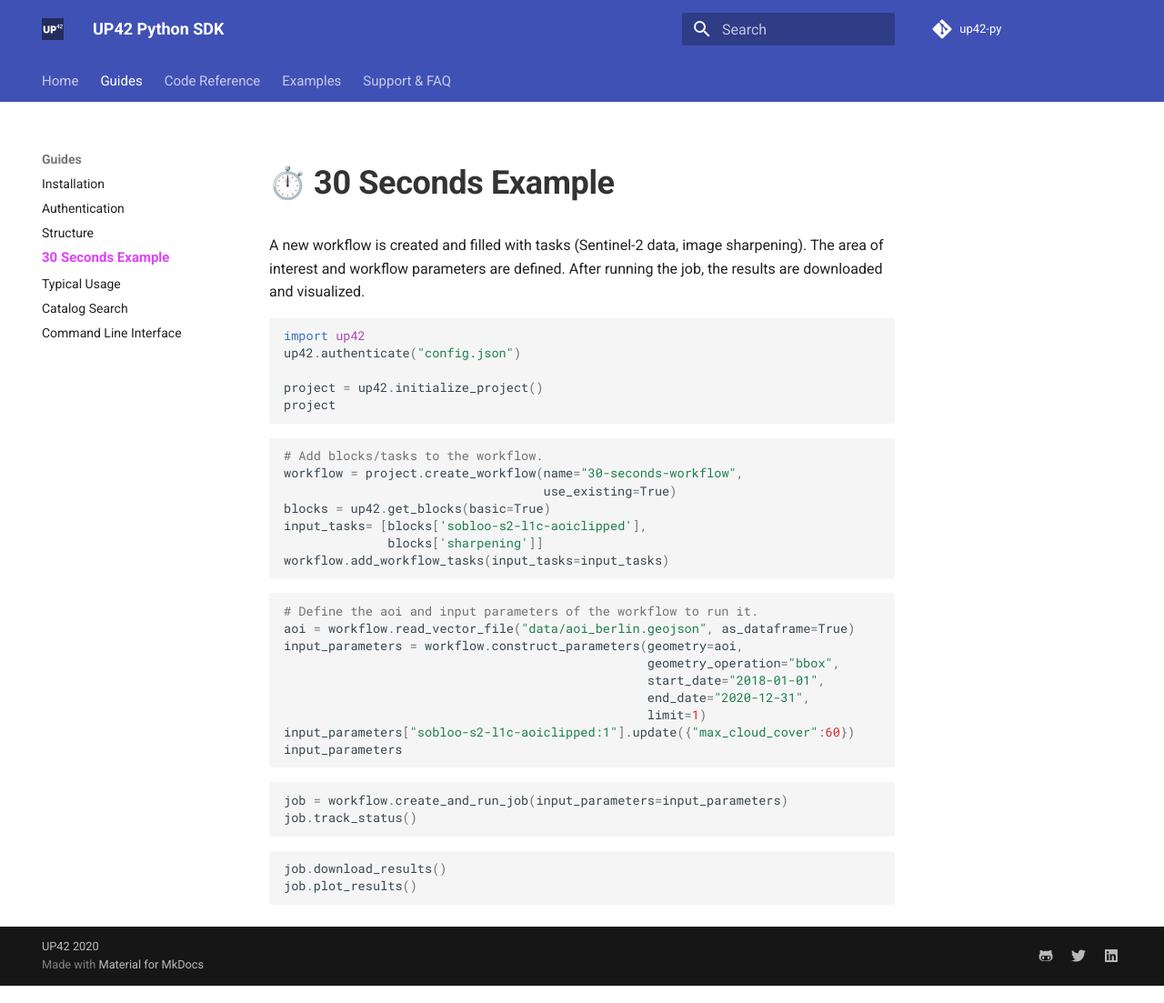
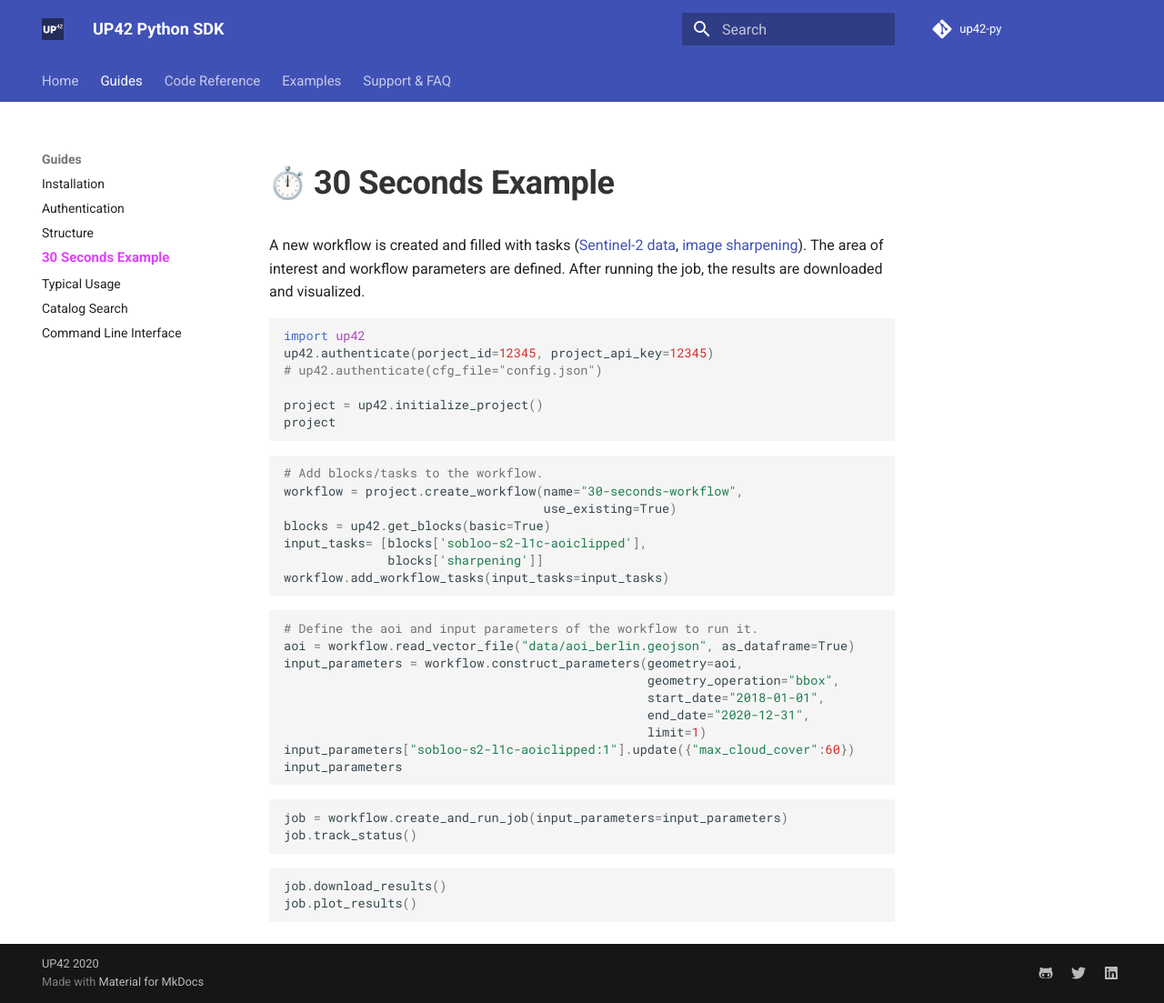
Before and after one commit to up42/up42-py, an MkDocs documentation site: the page built from docs/30-seconds-example.md, in a window 1280 px wide. Shown: the whole page at 91% size. Built offline with MkDocs 1.6.1 and Material for MkDocs 9.7.7, drawn with Linux system fonts in a browser that asks for light colours; emoji names are drawn with the system emoji font; comment, search, counter and statistics services are not loaded.

Commit message:
various fixes docs

````diff
--- a/docs/30-seconds-example.md
+++ b/docs/30-seconds-example.md
@@ -1,13 +1,15 @@
 # :stopwatch: 30 Seconds Example
 
-A new workflow is created and filled with tasks (Sentinel-2 data, image sharpening).
+A new workflow is created and filled with tasks ([Sentinel-2 data](https://marketplace.up42.com/block/3a381e6b-acb7-4cec-ae65-50798ce80e64),
+[image sharpening](https://marketplace.up42.com/block/e374ea64-dc3b-4500-bb4b-974260fb203e)).
 The area of interest and workflow parameters are defined. After running the job,
 the results are downloaded and visualized.
 
 
 ```python
 import up42
-up42.authenticate("config.json")
+up42.authenticate(porject_id=12345, project_api_key=12345)
+# up42.authenticate(cfg_file="config.json")
 
 project = up42.initialize_project()
 project
````
Also changed, not shown: docs/installation.md (+2 -3 lines), docs/typical-usage.md (+10 -5 lines).
